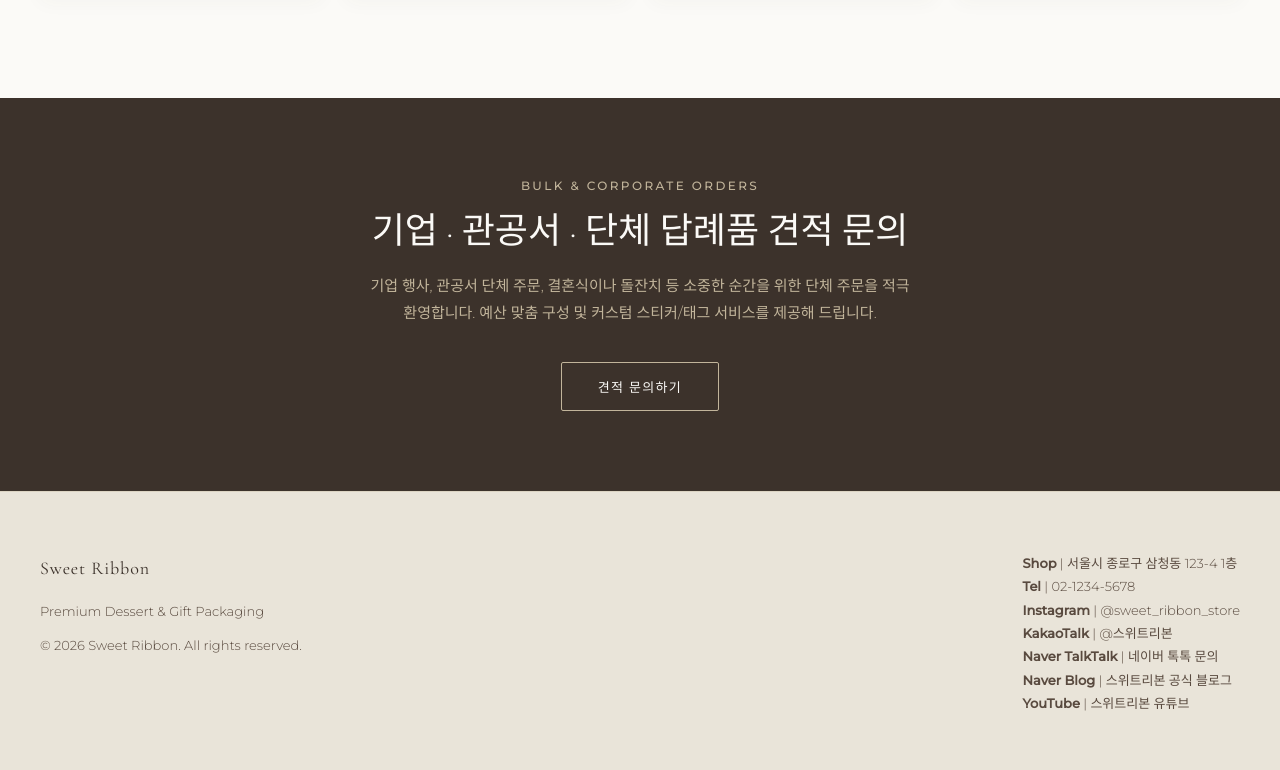
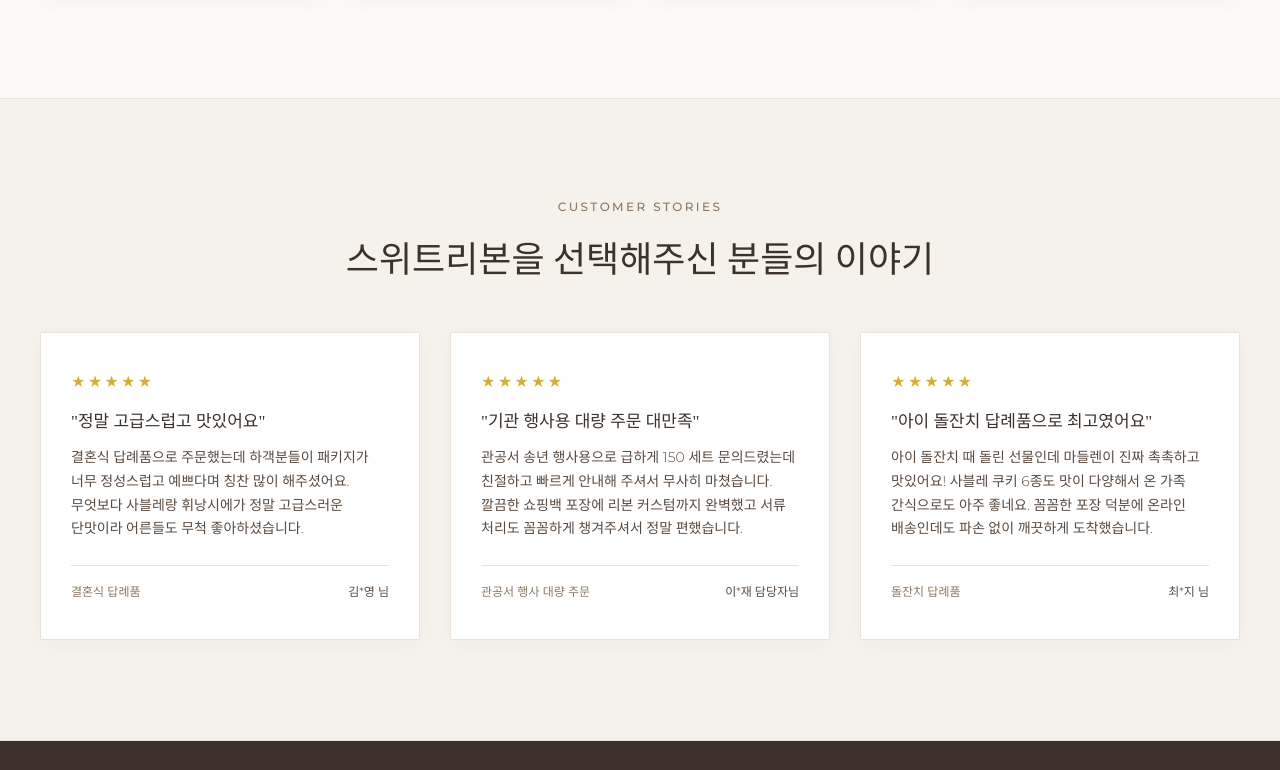
Before and after one commit to sanbapo38-dot/sweet-ribbon-store, a Next.js app: page / in a window 1280 px wide. Shown: the part 2027-2797 px from the top of the page. Built offline with nearby package versions, Linux system fonts and the light colour scheme.

Commit message:
feat: 고객 실제 후기(결혼식, 관공서 단체, 돌잔치) 영역 추가

```diff
--- a/src/app/page.tsx
+++ b/src/app/page.tsx
@@ -127,6 +127,111 @@
       {/* Instagram Feed Section */}
       <InstagramFeed />
 
+      {/* Customer Reviews Section */}
+      <section style={{
+        padding: '100px 40px',
+        backgroundColor: '#f5f2eb',
+        borderTop: '1px solid #e9e4d9',
+        borderBottom: '1px solid #e9e4d9',
+        textAlign: 'center'
+      }}>
+        <span style={{ fontSize: '12px', letterSpacing: '0.2em', textTransform: 'uppercase', color: '#8a7860', fontWeight: 500, display: 'block', marginBottom: '16px' }}>
+          Customer Stories
+        </span>
+        <h2 style={{
+          fontFamily: "'Cormorant Garamond', 'Noto Serif KR', serif",
+          fontSize: '36px',
+          fontWeight: 300,
+          color: '#3c322b',
+          marginBottom: '50px'
+        }}>
+          스위트리본을 선택해주신 분들의 이야기
+        </h2>
+        <div style={{
+          maxWidth: '1200px',
+          margin: '0 auto',
+          display: 'grid',
+          gridTemplateColumns: 'repeat(3, 1fr)',
+          gap: '30px',
+          textAlign: 'left'
+        }}>
+          {/* Review 1 */}
+          <div style={{
+            backgroundColor: '#ffffff',
+            padding: '40px 30px',
+            border: '1px solid #e9e4d9',
+            borderRadius: '2px',
+            boxShadow: '0 4px 20px rgba(89, 74, 63, 0.03)',
+            display: 'flex',
+            flexDirection: 'column',
+            justifyContent: 'space-between',
+            height: '100%'
+          }}>
+            <div>
+              <div style={{ color: '#d4af37', fontSize: '14px', marginBottom: '16px', letterSpacing: '2px' }}>★★★★★</div>
+              <h4 style={{ fontFamily: "'Noto Serif KR', serif", fontSize: '17px', color: '#3c322b', marginBottom: '14px', fontWeight: 500 }}>"정말 고급스럽고 맛있어요"</h4>
+              <p style={{ fontSize: '14px', color: '#594a3f', lineHeight: '1.7', fontWeight: 300, wordBreak: 'keep-all', marginBottom: '24px' }}>
+                결혼식 답례품으로 주문했는데 하객분들이 패키지가 너무 정성스럽고 예쁘다며 칭찬 많이 해주셨어요. 무엇보다 사블레랑 휘낭시에가 정말 고급스러운 단맛이라 어른들도 무척 좋아하셨습니다.
+              </p>
+            </div>
+            <div style={{ borderTop: '1px solid #e9e4d9', paddingTop: '16px', display: 'flex', justifyContent: 'space-between', alignItems: 'center' }}>
+              <span style={{ fontSize: '12px', color: '#8a7860', fontWeight: 500 }}>결혼식 답례품</span>
+              <span style={{ fontSize: '12px', color: '#594a3f', fontWeight: 300 }}>김*영 님</span>
+            </div>
+          </div>
+
+          {/* Review 2 */}
+          <div style={{
+            backgroundColor: '#ffffff',
+            padding: '40px 30px',
+            border: '1px solid #e9e4d9',
+            borderRadius: '2px',
+            boxShadow: '0 4px 20px rgba(89, 74, 63, 0.03)',
+            display: 'flex',
+            flexDirection: 'column',
+            justifyContent: 'space-between',
+            height: '100%'
+          }}>
+            <div>
+              <div style={{ color: '#d4af37', fontSize: '14px', marginBottom: '16px', letterSpacing: '2px' }}>★★★★★</div>
+              <h4 style={{ fontFamily: "'Noto Serif KR', serif", fontSize: '17px', color: '#3c322b', marginBottom: '14px', fontWeight: 500 }}>"기관 행사용 대량 주문 대만족"</h4>
+              <p style={{ fontSize: '14px', color: '#594a3f', lineHeight: '1.7', fontWeight: 300, wordBreak: 'keep-all', marginBottom: '24px' }}>
+                관공서 송년 행사용으로 급하게 150 세트 문의드렸는데 친절하고 빠르게 안내해 주셔서 무사히 마쳤습니다. 깔끔한 쇼핑백 포장에 리본 커스텀까지 완벽했고 서류 처리도 꼼꼼하게 챙겨주셔서 정말 편했습니다.
+              </p>
+            </div>
+            <div style={{ borderTop: '1px solid #e9e4d9', paddingTop: '16px', display: 'flex', justifyContent: 'space-between', alignItems: 'center' }}>
+              <span style={{ fontSize: '12px', color: '#8a7860', fontWeight: 500 }}>관공서 행사 대량 주문</span>
+              <span style={{ fontSize: '12px', color: '#594a3f', fontWeight: 300 }}>이*재 담당자님</span>
+            </div>
+          </div>
+
+          {/* Review 3 */}
+          <div style={{
+            backgroundColor: '#ffffff',
+            padding: '40px 30px',
+            border: '1px solid #e9e4d9',
+            borderRadius: '2px',
+            boxShadow: '0 4px 20px rgba(89, 74, 63, 0.03)',
+            display: 'flex',
+            flexDirection: 'column',
+            justifyContent: 'space-between',
+            height: '100%'
+          }}>
+            <div>
+              <div style={{ color: '#d4af37', fontSize: '14px', marginBottom: '16px', letterSpacing: '2px' }}>★★★★★</div>
+              <h4 style={{ fontFamily: "'Noto Serif KR', serif", fontSize: '17px', color: '#3c322b', marginBottom: '14px', fontWeight: 500 }}>"아이 돌잔치 답례품으로 최고였어요"</h4>
+              <p style={{ fontSize: '14px', color: '#594a3f', lineHeight: '1.7', fontWeight: 300, wordBreak: 'keep-all', marginBottom: '24px' }}>
+                아이 돌잔치 때 돌린 선물인데 마들렌이 진짜 촉촉하고 맛있어요! 사블레 쿠키 6종도 맛이 다양해서 온 가족 간식으로도 아주 좋네요. 꼼꼼한 포장 덕분에 온라인 배송인데도 파손 없이 깨끗하게 도착했습니다.
+              </p>
+            </div>
+            <div style={{ borderTop: '1px solid #e9e4d9', paddingTop: '16px', display: 'flex', justifyContent: 'space-between', alignItems: 'center' }}>
+              <span style={{ fontSize: '12px', color: '#8a7860', fontWeight: 500 }}>돌잔치 답례품</span>
+              <span style={{ fontSize: '12px', color: '#594a3f', fontWeight: 300 }}>최*지 님</span>
+            </div>
+          </div>
+        </div>
+      </section>
+
       {/* CTA Banner - 단체 견적 문의 */}
       <section style={{
         padding: '80px 40px',
```
